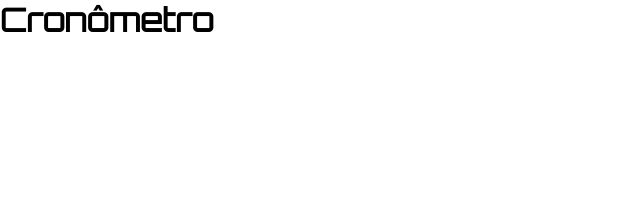
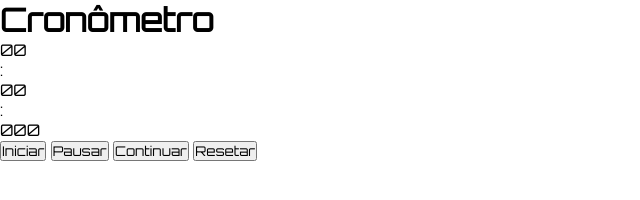
Before and after one commit to brenopimentell/Cronometro, a plain HTML site: page index.html in a window 1280 px wide. Shown: the whole page, without its empty margins (0-640 px from the left). Drawn offline with Linux system fonts and the light colour scheme.

Commit message:
Update index.html

```diff
--- a/index.html
+++ b/index.html
@@ -11,7 +11,23 @@
     <link rel="stylesheet" href="style.css">
 </head>
 <body>
-    <h1>Cronômetro</h1>
+    <div class="container">
+        <h1>Cronômetro</h1>
+            <div class="timer">
+                <div class="time" id="minutes">00</div>
+                <div class="separator">:</div>
+                <div class="time" id="seconds">00</div>
+                <div class="separator">:</div>
+                <div class="time" id="miliseconds">000</div>
+            </div>
+    </div>
+
+    <div class="buttons">
+        <button class="botao" id="startbot">Iniciar</button>
+        <button class="botao" id="pausebot">Pausar</button>
+        <button class="botao" id="continuebot">Continuar</button>
+        <button class="botao" id="resetbot">Resetar</burron>
+    </div>
 </body>
 <script src="script.js" defer></script>
 </html>
```
